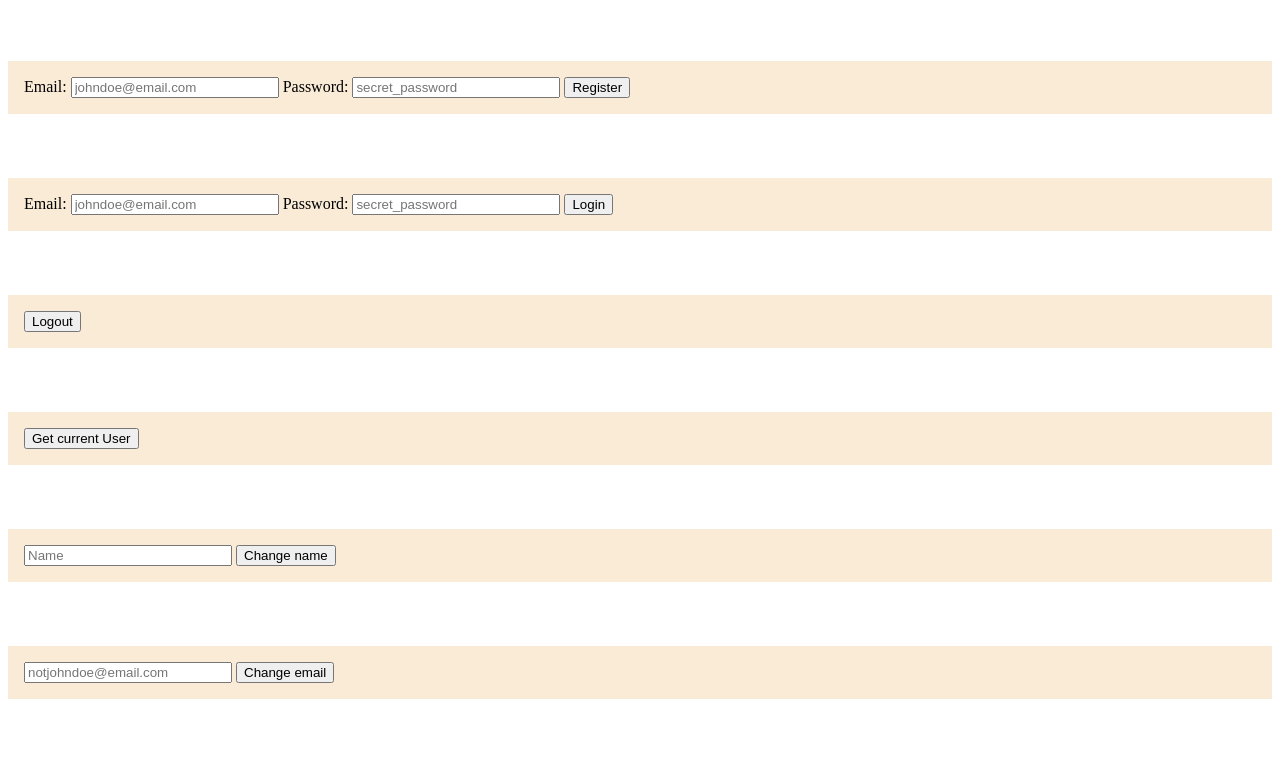
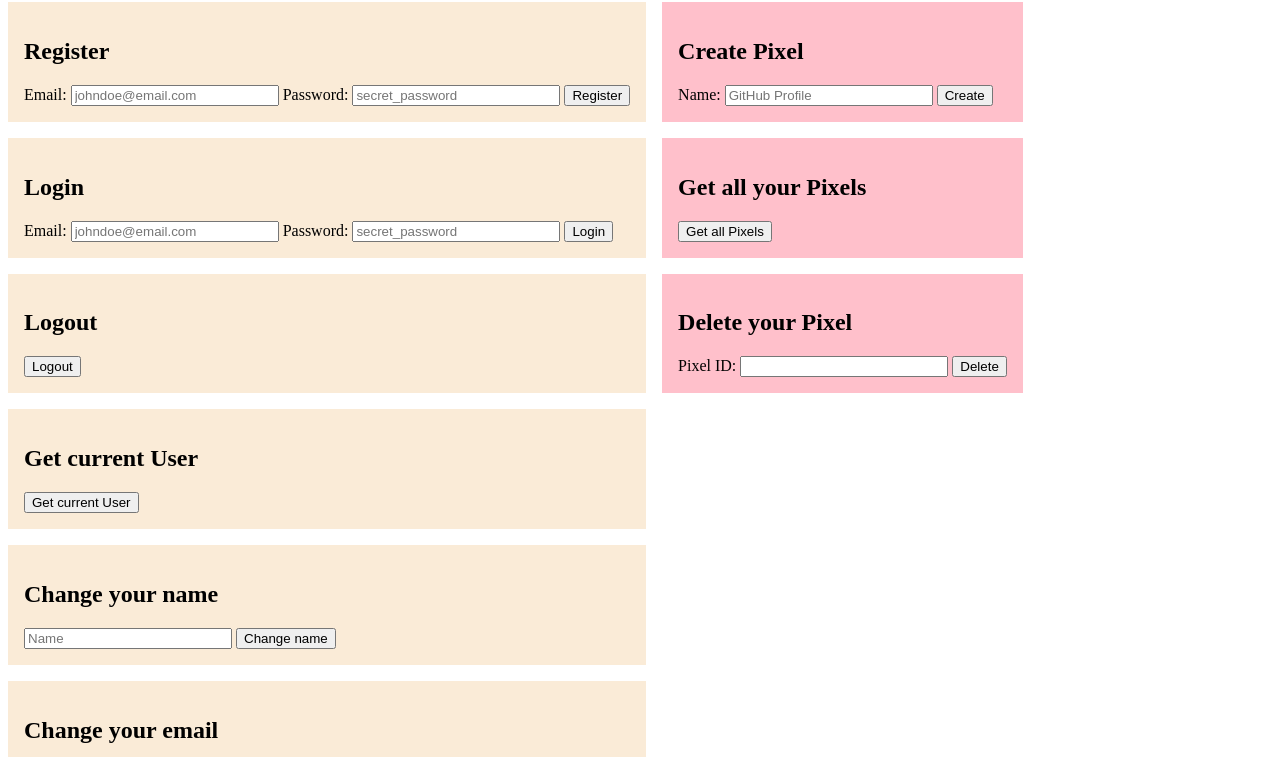
Before and after one commit to Eghizio/pixel-image, a website with bundled scripts: page src/public/client/index.html in a window 1280 px wide. Shown: the part 106-863 px from the top of the page. Built offline with nearby package versions, Linux system fonts and the light colour scheme.

Commit message:
Simple client restyling

```diff
--- a/package.json
+++ b/package.json
@@ -3,6 +3,7 @@
   "scripts": {
     "build": "rm -fr dist && tsc",
     "start": "npm run build && node dist/index.js",
+    "dev": "npm run start:dev",
     "start:prod": "npm run build && dotenvx run -f .env.production -- node dist/index.js",
     "start:dev": "npm run build && dotenvx run -f .env.development -- node dist/index.js",
     "docker:phpmyadmin": "docker run --name=phpmyadmin-pixel -d -p 8080:80 -e PMA_ARBITRARY=1 phpmyadmin",
--- a/src/public/client/api/PixelService.js
+++ b/src/public/client/api/PixelService.js
@@ -11,7 +11,7 @@ export class PixelService {
     );
   }
 
-  async createPixel(name, type) {
+  async createPixel(name, type = "GLOBAL") {
     try {
       return await this.#client.post(`/`, { name, type });
     } catch (error) {
--- a/src/public/client/index.html
+++ b/src/public/client/index.html
@@ -7,16 +7,17 @@
     <link rel="stylesheet" href="./style.css" />
     <script type="module" src="./main.js"></script>
   </head>
-  <body>
-    <main id="app" class="layout">
-      <article id="top-bar" class="top-bar">
-        <h1>Pixel Client</h1>
-        <pre>user@user.com</pre>
-        <pre id="current-user"></pre>
-      </article>
+  <body id="app">
+    <header id="top-bar" class="top-bar">
+      <h1>Pixel Client</h1>
+      <pre>user@user.com</pre>
+      <pre id="current-user"></pre>
+    </header>
 
+    <main class="layout row">
       <section class="layout" id="Users">
         <form id="register-form" autocomplete="off">
+          <h2>Register</h2>
           <label for="email-register">
             Email:
             <input
@@ -41,6 +42,8 @@
         </form>
 
         <form id="login-form" autocomplete="off">
+          <h2>Login</h2>
+
           <label for="email-login">
             Email:
             <input
@@ -65,14 +68,20 @@
         </form>
 
         <form id="logout-form" autocomplete="off">
+          <h2>Logout</h2>
+
           <button type="submit">Logout</button>
         </form>
 
         <form id="current-user-form" autocomplete="off">
+          <h2>Get current User</h2>
+
           <button type="submit">Get current User</button>
         </form>
 
         <form id="change-name-form" autocomplete="off">
+          <h2>Change your name</h2>
+
           <label for="name">
             <input
               type="text"
@@ -86,6 +95,8 @@
         </form>
 
         <form id="change-email-form" autocomplete="off">
+          <h2>Change your email</h2>
+
           <label for="email">
             <input
               type="email"
@@ -101,6 +112,8 @@
 
       <section class="layout" id="Pixels">
         <form id="pixel-create-form" autocomplete="off">
+          <h2>Create Pixel</h2>
+
           <label for="pixel-name">
             Name:
             <input
@@ -111,7 +124,7 @@
               required
             />
           </label>
-          <label for="pixel-type">
+          <!-- <label for="pixel-type">
             Type:
             <input
               type="text"
@@ -121,16 +134,20 @@
               pattern="GLOBAL|SCOPED"
               required
             />
-          </label>
+          </label> -->
 
           <button type="submit">Create</button>
         </form>
 
         <form id="pixel-all-form" autocomplete="off">
+          <h2>Get all your Pixels</h2>
+
           <button type="submit">Get all Pixels</button>
         </form>
 
         <form id="pixel-delete-form" autocomplete="off">
+          <h2>Delete your Pixel</h2>
+
           <label for="pixel-id">
             Pixel ID:
             <input type="text" name="id" id="pixel-id" required />
--- a/src/public/client/style.css
+++ b/src/public/client/style.css
@@ -1,7 +1,14 @@
 .layout {
   display: flex;
   flex-direction: column;
-  gap: 4rem;
+  gap: 1rem;
+}
+
+.row {
+  display: flex;
+  flex-direction: row;
+  flex-wrap: wrap;
+  gap: 1rem;
 }
 
 #Users {
```
